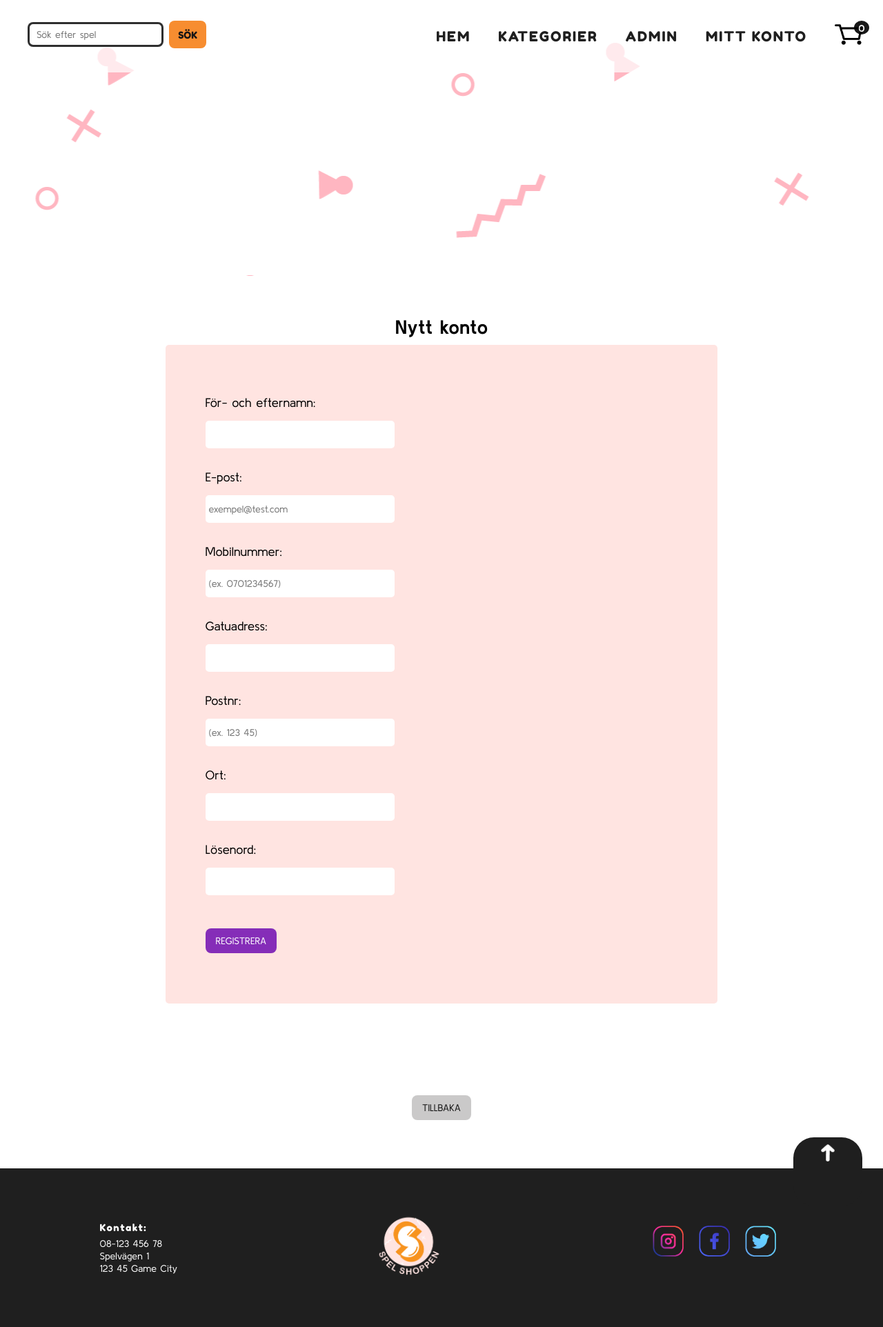
After one commit to MimmiSethfors/kundregisterWebbshop, a PHP site: page /myAccount/new-account.php in a window 1280 px wide. The commit adds this page. Shown: the whole page at 69% size. Run offline with PHP 8.4, Linux system fonts and the light colour scheme; data comes from the database, SQL or seed files in the repository; style sheets or scripts are compiled from the project's sources.

```diff
--- a/config/db.php
+++ b/config/db.php
@@ -9,7 +9,7 @@ error_reporting(E_ALL);
 $db_server = "localhost"; //mysql:host (se new PDO i try-catch-satsen) är nästan alltid localhost (90% av fallen)
 $db_database = "webshop";
 $db_username = "root";
-$db_password = "root";
+$db_password = "";
 //OBS! $db_password för XAMPP = "", $db_password för MAMP = "root"
 
 
--- a/footer.php
+++ b/footer.php
@@ -33,6 +33,7 @@
 <script type="application/javascript" src="../order/products-ordered.js"></script>
 <script type="application/javascript" src="../admin/admin-order.js"></script>
 <script type="application/javascript" src="../admin/admin-city-filter.js"></script>
+<script type="application/javascript" src="../myAccount/my-account.js"></script>
 
 
 </body>
--- a/header_extern.php
+++ b/header_extern.php
@@ -75,6 +75,9 @@ while ($row = $stmt->fetch(PDO::FETCH_ASSOC)) {
             <li class="menu-wraper__link-item">
               <a class="menu-wraper__links" href="/admin/index.php">ADMIN</a>
             </li>
+            <li class="menu-wraper__link-item">
+              <a class="menu-wraper__links" href="myAccount\login.php">MITT KONTO</a>
+            </li>
 
 
           </ul>
--- /dev/null
+++ b/myAccount/my-account.js
@@ -0,0 +1,30 @@
+/*let myDetails;
+
+if (JSON.parse(localStorage.getItem("details")) !== null) {
+  myDetails = JSON.parse(localStorage.getItem("details"));
+} else {
+  myDetails = [];
+}*/
+
+let myName;
+let myEmail;
+let myPhone;
+let myStreet;
+let myZip;
+let myCity;
+
+myName = document.querySelector(".myName")
+myEmail = document.querySelector(".myEmail")
+myPhone = document.querySelector(".myPhone")
+myStreet = document.querySelector(".myStreet")
+myZip = document.querySelector(".myZip")
+myCity = document.querySelector(".myCity")
+
+localStorage.setItem("name", myName.textContent)
+localStorage.setItem("email", myEmail.textContent)
+localStorage.setItem("phone", myPhone.textContent)
+localStorage.setItem("street", myStreet.textContent)
+localStorage.setItem("zip", myZip.textContent)
+localStorage.setItem("city", myCity.textContent)
+
+console.log(localStorage)
--- /dev/null
+++ b/myAccount/new-account.php
@@ -0,0 +1,176 @@
+<?php
+ require_once '../second_header_extern.php';
+?>
+</header>
+<main>
+
+<h1>Nytt konto</h1>
+<form name="orderForm" action="#" method="POST" id="contact-form" class="form-container" onsubmit="return hiddenProducts()">
+
+<div class="order_field-name form-container__box">
+        <label for="name">För- och efternamn:</label><br>
+        <input type="text" name="name" id="name" onblur="validateName()" class="form-container__box-input" required>
+        <br>
+        <span class="nameValidationText"></span>
+      </div>
+
+      <div class="order_field-email form-container__box">
+        <label for="email">E-post:</label><br>
+        <input type="text" name="email" id="email" onblur="validateEmail()" class="form-container__box-input" placeholder="exempel@test.com" required>
+        <br>
+        <span class="emailValidationText"></span>
+      </div>
+
+      <div class="order_field-phone form-container__box">
+        <label for="phone">Mobilnummer:</label><br>
+        <input type="text" name="phone" id="phone" onblur="validatePhone()" class="form-container__box-input" placeholder="(ex. 0701234567)" required>
+        <br>
+        <span class="phoneValidationText"></span>
+      </div>
+
+      <div class="order_field-street form-container__box">
+        <label for="street">Gatuadress:</label><br>
+        <input type="text" name="street" id="street" onblur="validateStreet() " class="form-container__box-input" required>
+        <br>
+        <span class="streetValidationText"></span>
+      </div>
+
+      <div class="order_field-postalcode form-container__box">
+        <label for="zip">Postnr:</label><br>
+        <input type="text" name="zip" id="zip" oninput="validateZipcode()" placeholder="(ex. 123 45)" class="form-container__box-input" required>
+        <br>
+        <span class="zipcodeValidationText"></span>
+      </div>
+
+      <div class="order_field-city form-container__box">
+        <label for="city">Ort:</label><br>
+        <input type="text" name="city" id="city" onblur="validateCity()" class="form-container__box-input" required>
+        <br>
+        <span class="cityValidationText"></span>
+      </div>
+
+      <div class="order_field-password form-container__box">
+        <label for="password">Lösenord:</label><br>
+        <input type="text" name="password" id="password" onblur="validatePassword()" class="form-container__box-input" required>
+        <br>
+        <span class="passwordValidationText"></span>
+      </div>
+
+      <div class="order_field-submit form-container__submit">
+        <input type="submit" value="Registrera" class="form-container__submit-button" id="form-container__submit-button">
+
+      </div>
+    </form>
+
+  </section>
+
+<br>
+  <a href="./my-account.php">
+    <button class="btn-back">Tillbaka</button>
+  </a>
+</main>
+
+
+<?php
+require_once "../footer.php";
+
+require_once "../config/db.php";
+
+if ($_SERVER['REQUEST_METHOD'] === 'POST') :
+  //print_r($_POST);
+  $errors = "";
+  $error = array();
+  $name = $email = $phone = $street = $zip = $city = $password = "";
+
+  print_r($_POST);
+  //php kontroll av alla fält
+
+  if (empty($_POST['name'])) {
+    $error[] =  "Du måste ange namn";
+  } else if (isset($_POST['name'])) {
+    $name = $_POST['name'];
+
+    if (preg_match("/^[a-öA-Ö\s]*$/", $name)) {
+      $name = $_POST['name'];
+    } else {
+      $error[] = "Namnet får endast innehålla bokstäver och mellanslag";
+    }
+  }
+
+  if (empty($_POST['email'])) {
+    $error[] = "Obs! Du måste ange namn";
+  } else if (isset($_POST['email'])) {
+    $email = $_POST['email'];
+  }
+
+  if (empty($_POST['phone'])) {
+    $error[] = "Obs! Du måste ange telefonnummer";
+  } else if (isset($_POST['phone'])) {
+    $phone = $_POST['phone'];
+  }
+
+  if (empty($_POST['street'])) {
+    $error[] = "Obs! Du måste ange gatuadress";
+  } else if (isset($_POST['street'])) {
+    $street = $_POST['street'];
+  }
+
+  if (empty($_POST['zip'])) {
+    $error[] = "Obs! Du måste ange gatuadress";
+  } else if (isset($_POST['zip'])) {
+    $zip = str_replace(' ', '', $_POST['zip']);
+  }
+
+  if (empty($_POST['city'])) {
+    $error[] = "Obs! Du måste ange gatuadress";
+  } else if (isset($_POST['city'])) {
+    $city = $_POST['city'];
+  }
+
+  if(empty($_POST['password'])){
+    $error[] = "Obs! Du måste ange ett lösenord";
+  }else if (isset($_POST['password'])){
+    $password = $_POST['password'];
+
+    if (preg_match('/^(?=.*\d)(?=.*[a-z])(?=.*[A-Z])[0-9A-Za-z]{8,}$/',$password)) {
+      $password = $_POST['password'];
+    }else {
+      $error[] = "Obs! Lösenordet måste innehålla en stor och en liten bokstav, en siffra och vara minst 8 tecken långt";
+    }
+  }
+
+
+  //Utan felmeddelanden
+  if (count($error) == 0) {
+    //echo "inga fel";
+
+     //Skicka beställning till databasen
+    $sql = "INSERT INTO webshop_user (name, email, phone, street, zip, city, password)
+            VALUES (:name, :email, :phone, :street, :zip, :city, :password)";
+
+
+    $stmt = $db->prepare($sql);
+
+    $stmt->bindParam(':name', $name);
+    $stmt->bindParam(':email', $email);
+    $stmt->bindParam(':phone', $phone);
+    $stmt->bindParam(':street', $street);
+    $stmt->bindParam(':zip', $zip);
+    $stmt->bindParam(':city', $city);
+    $stmt->bindParam(':password', $password);
+
+    $stmt->execute();
+  }
+
+
+  //Vid felmeddelanden
+
+  if (count($error) > 0) {
+    //echo "flera fel";
+    foreach ($error as $e) {
+      $errors .= "<div class='errors'><p> $e </p></div><br />";
+     print_r($error);
+    }
+  }
+
+endif;
--- a/order/validate_order.js
+++ b/order/validate_order.js
@@ -7,7 +7,8 @@ function enableSumbitIfFormIsValid() {
     isPhoneValid &&
     isStreetValid &&
     isZipcodeValid &&
-    isCityValid
+    isCityValid &&
+    isPasswordValid
   ) {
     submitBtn.disabled = false;
   }
@@ -19,6 +20,7 @@ let isPhoneValid = false;
 let isStreetValid = false;
 let isZipcodeValid = false;
 let isCityValid = false;
+let isPasswordValid = false;
 
 // Validering av namn
 function validateName() {
@@ -29,6 +31,8 @@ function validateName() {
     infoText.innerHTML = "OBS! Obligatoriskt fält";
   } else if (new RegExp("[0-9]").test(name)) {
     infoText.innerHTML = "OBS! Inga siffror tillåtna";
+  } else if (!new RegExp("[\b \b]").test(name)) {
+    infoText.innerHTML = "OBS! Fyll i förnamn, mellanslag, efternamn.";
   } else if (name.length > 20) {
     infoText.innerHTML = "OBS! Otillåtet med fler än 20 tecken";
   } else if (name.length < 2) {
@@ -58,8 +62,8 @@ function validateEmail() {
     infoText.innerHTML = "OBS! Obligatoriskt fält";
   } else if (!isValidEmail(email)) {
     infoText.innerHTML = "OBS! Ogiltig e-postadress";
-  } else if (email.length > 64) {
-    infoText.innerHTML = "OBS! Otillåtet med fler än 64 tecken";
+  } else if (email.length > 50) {
+    infoText.innerHTML = "OBS! Otillåtet med fler än 50 tecken";
   } else {
     infoText.innerHTML = "";
     isEmailValid = true;
@@ -85,8 +89,8 @@ function validatePhone() {
     infoText.innerHTML = "OBS! Inga bokstäver tillåtna";
   } else if (isValidPhone(phone)) {
     infoText.innerHTML = "OBS! Ogiltigt mobilnummer";
-  } else if (phone.length != 10) {
-    infoText.innerHTML = "OBS! Numret måste vara 10 siffror långt";
+  } else if (phone.length > 13) {
+    infoText.innerHTML = "OBS! Numret är för långt";
   } else {
     infoText.innerHTML = "";
     isPhoneValid = true;
@@ -98,7 +102,7 @@ function validatePhone() {
 }
 
 function isValidPhone(phone) {
-  let re = /[^0-9:]/;
+  let re = /[^0-9/b /b/-]/;
   return re.test(String(phone));
 }
 
@@ -196,3 +200,30 @@ function isValidCity(city) {
   let re = /[^a-öA-Ö\s:]/;
   return re.test(String(city));
 }
+
+function validatePassword() {
+  let password = document.querySelector("#password").value;
+  let infoText = document.querySelector(".passwordValidationText");
+
+  if (password.length === 0) {
+    infoText.innerHTML = "OBS! Obligatoriskt fält"
+  } else if(!isPasswordValid()) {
+    infoText.innerHTML = "OBS! Lösenordet är för svagt";
+  } else {
+    infoText.innerHTML = "";
+    isPasswordValid = true;
+    enableSumbitIfFormIsValid();
+    return;
+  }
+  submitBtn.disabled = true;
+  isPasswordValid = false;
+  }
+
+  function isPasswordValid() {
+    //en liten bokstav, en stor bokstav, minst 8 tecken
+    let regEx = new RegExp("^(?=.*[a-z])(?=.*[A-Z])(?=.*[0-9])(?=.{8,})");
+    return regEx.test(String(password))
+  }
+
+
+}
--- a/second_header_extern.php
+++ b/second_header_extern.php
@@ -68,6 +68,9 @@ while ($row = $stmt->fetch(PDO::FETCH_ASSOC)) {
             <li class="menu-wraper__link-item">
               <a class="menu-wraper__links" href="/admin/index.php">ADMIN</a>
             </li>
+            <li class="menu-wraper__link-item">
+              <a class="menu-wraper__links" href="/myAccount\login.php">MITT KONTO</a>
+            </li>
 
           </ul>
           <div class="cart">
--- /dev/null
+++ b/styles/partials/_new-account.scss
@@ -0,0 +1,4 @@
+.error {
+  color: red;
+  padding: 1%;
+}
```
Also changed, not shown: myAccount/login.php (added, +104 -0 lines).
